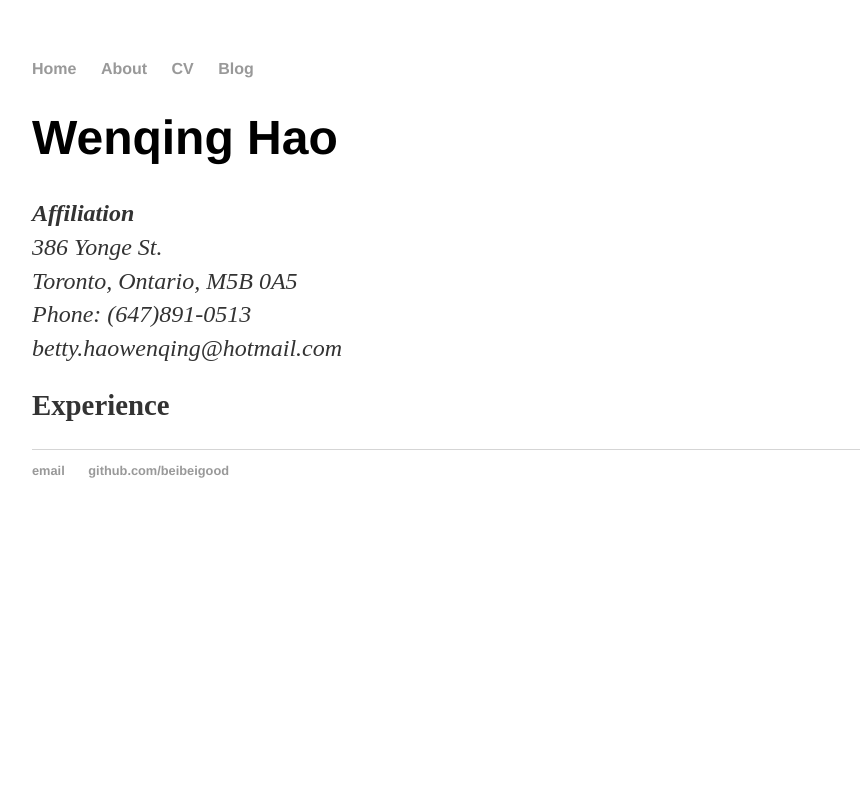
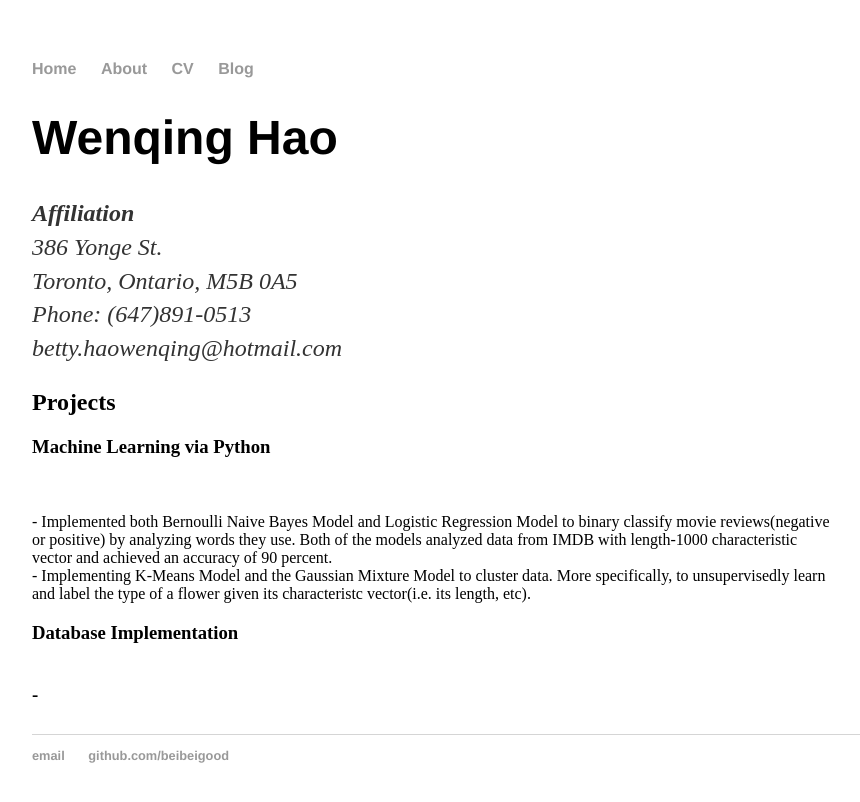
Before and after one commit to beibeigood/beibeigood.github.io, a Jekyll site: the page built from cv/index.html, in a window 1280 px wide. Shown: the top 802 px of the page, without its empty margins (160-1020 px from the left). Built offline with Jekyll 4.4.1, drawn with Linux system fonts in a browser that asks for light colours.

Commit message:
Update index.html

```diff
--- a/cv/index.html
+++ b/cv/index.html
@@ -11,6 +11,15 @@ title: Beibeigood's CV
 		<br>betty.haowenqing@hotmail.com</i>
 		<br>
 	</p>
-	<p><b><big>Experience</big></b>
+	<p><h2>Projects<h2>
+		<h3>Machine Learning via Python</h3>
+		<br>
+		<br>- Implemented both Bernoulli Naive Bayes Model and Logistic Regression Model to binary classify movie reviews(negative
+		<br>  or positive) by analyzing words they use. Both of the models analyzed data from IMDB with length-1000 characteristic
+		<br>  vector and achieved an accuracy of 90 percent.
+		<br>- Implementing K-Means Model and the Gaussian Mixture Model to cluster data. More specifically, to unsupervisedly learn
+		<br>  and label the type of a flower given its characteristc vector(i.e. its length, etc).
+		<h3>Database Implementation<h3>
+		<br>-
 	</p>
 </div><!-- /.blurb -->
```
